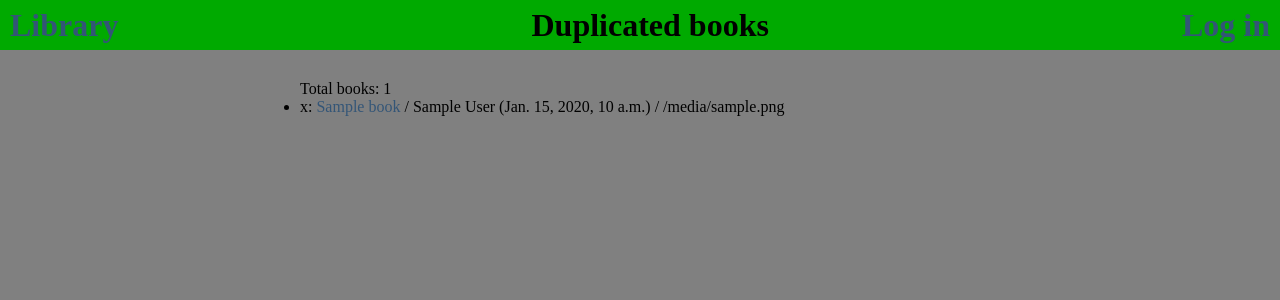
After one commit to dan-1am/webbooks, a Django app: template templates/library/book_list.html in a window 1280 px wide. The commit adds this page. Shown: the top 300 px of the page. Run offline with Django 3.2, Linux system fonts and the light colour scheme; the template is opened without the code that fills it: most values are stand-ins (such as "Sample title", 1, 10 or a date in 2020).

```diff
--- a/templates/library/author.html
+++ b/templates/library/author.html
@@ -1,4 +1,4 @@
-{% extends "./base.html" %}
+{% extends "library/base.html" %}
 
 {% block title %}{{ author.name }}{% endblock %}
 {% block heading %}{{ author.name }}{% endblock %}
--- a/templates/library/authors.html
+++ b/templates/library/author_list.html
@@ -1,4 +1,4 @@
-{% extends "./base.html" %}
+{% extends "library/base.html" %}
 
 {% block title %}Authors - Library{% endblock %}
 {% block heading %}Authors{% endblock %}
--- a/templates/library/base.html
+++ b/templates/library/base.html
@@ -11,7 +11,11 @@
 <header>
   <h1><a href="{% url "library:index" %}">Library</a></h1>
   <h1>{% block heading %}Library{% endblock %}</h1>
-  <h1>Profile</h1>
+{% if user.is_authenticated %}
+  <h1>{{ user.username }} <a href="{% url "logout" %}">Log out</a></h1>
+{% else %}
+  <h1><a href="{% url "login" %}?next={{ request.path }}">Log in</a></h1>
+{% endif %}
 </header>
 <section class="content">
 {% block content %}
--- a/templates/library/book.html
+++ b/templates/library/book.html
@@ -1,4 +1,4 @@
-{% extends "./base.html" %}
+{% extends "library/base.html" %}
 
 {% block title %}{{ book.title }}{% endblock %}
 {% block heading %}{{ book.title }}{% endblock %}
--- /dev/null
+++ b/templates/library/book_list.html
@@ -0,0 +1,25 @@
+{% extends "library/base.html" %}
+
+{% block title %}Duplicated books{% endblock %}
+{% block heading %}Duplicated books{% endblock %}
+
+{% block content %}
+{% if book_list %}
+    <p>Total books: {{ book_list.count }}</p>
+    <ul>
+    {% for book in book_list %}
+        <li>
+        <p>
+        {{ book.hash }}:
+        <a href="{% url 'library:book' book.id %}">{{ book.title }}</a> /
+        {{ book.authors.all|join:", " }}
+        {% if book.date %} ({{ book.date }}) {% endif %} /
+        {{ book.file }}
+        </p>
+        </li>
+    {% endfor %}
+    </ul>
+{% else %}
+    <p>No books found.</p>
+{% endif %}
+{% endblock %}
--- a/templates/library/index.html
+++ b/templates/library/index.html
@@ -1,4 +1,4 @@
-{% extends "./base.html" %}
+{% extends "library/base.html" %}
 
 {% block content %}
 <ul>
--- a/templates/library/read.html
+++ b/templates/library/read.html
@@ -1,4 +1,4 @@
-{% extends "./base.html" %}
+{% extends "library/base.html" %}
 
 {% block title %}{{ book.title }}{% endblock %}
 {% block heading %}{{ book.title }}{% endblock %}
--- a/views.py
+++ b/views.py
@@ -16,7 +16,7 @@ def index(request):
 
 
 class IndexView(generic.ListView):
-    template_name = "library/authors.html"
+    template_name = "library/author_list.html"
     context_object_name = "author_list"
 
     def get_queryset(self):
@@ -81,7 +81,7 @@ def find_field_dupes(field):
     return [o[field] for o in dupes]
 
 class DuplicatesView(generic.ListView):
-    template_name = "library/books.html"
+    template_name = "library/book_list.html"
     context_object_name = "book_list"
 
     def get_queryset(self):
```
Also changed, not shown: templates/library/books.html (deleted, +0 -20 lines), todo.txt (+3 -5 lines), CHANGELOG.md.
